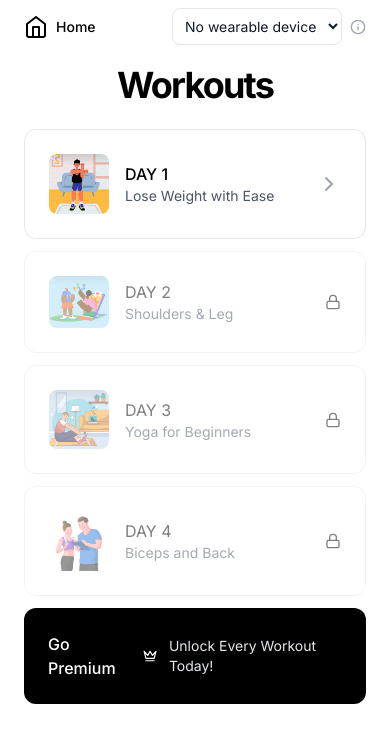
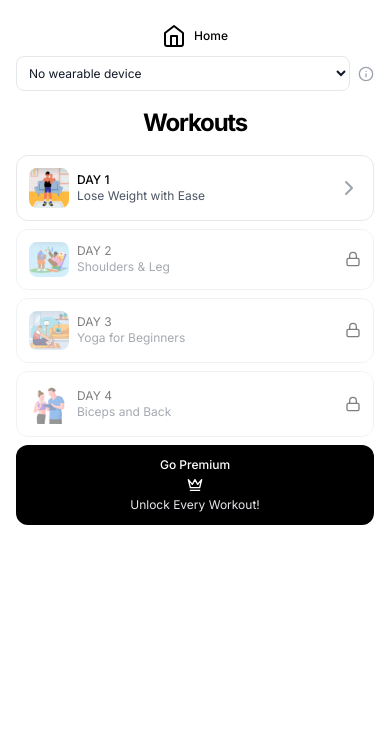
Before and after one commit to romanvieito/gym-feedback-ai-9-4, a Next.js app: page / in a window 390 px wide. Shown: the top 742 px of the page. Built offline with nearby package versions, Linux system fonts and the light colour scheme.

Commit message:
mobile improve

```diff
--- a/app/page.tsx
+++ b/app/page.tsx
@@ -59,11 +59,11 @@ export default function Home() {
   return (
     <main className="min-h-screen p-2 flex flex-col items-center bg-white dark:bg-black">
       {!showApp ? (
-        <div className="w-full max-w-4xl px-4">
-          <div className="flex justify-between items-center mb-5">
+        <div className="w-full max-w-4xl px-2 sm:px-4 pt-4 sm:pt-8">
+          <div className="flex flex-col sm:flex-row justify-between items-center mb-4 sm:mb-5 gap-2 sm:gap-0">
             <Link
               href="https://24up.fit"
-              className="text-sm hover:text-gray-600 flex items-center gap-2 font-medium"
+              className="text-xs sm:text-sm hover:text-gray-600 flex items-center gap-2 font-medium"
             >
               <svg
                 xmlns="http://www.w3.org/2000/svg"
@@ -81,12 +81,12 @@ export default function Home() {
               </svg>
               Home
             </Link>
-            <div className="flex items-center gap-2">
+            <div className="flex items-center gap-2 w-full sm:w-auto">
               <select
                 id="wearable-select"
                 value={selectedWearable}
                 onChange={(e) => handleWearableChange(e.target.value)}
-                className="text-sm p-2 rounded-lg border border-gray-200 dark:border-gray-800 bg-white dark:bg-black text-gray-900 dark:text-gray-100 focus:ring-2 focus:ring-black dark:focus:ring-white focus:border-transparent"
+                className="w-full sm:w-auto text-xs sm:text-sm p-2 rounded-lg border border-gray-200 dark:border-gray-800 bg-white dark:bg-black text-gray-900 dark:text-gray-100 focus:ring-2 focus:ring-black dark:focus:ring-white focus:border-transparent"
               >
                 {wearables.map((wearable) => (
                   <option key={wearable.id} value={wearable.id}>
@@ -111,11 +111,11 @@ export default function Home() {
                   <path d="M12 16v-4"></path>
                   <path d="M12 8h.01"></path>
                 </svg>
-                <div className="absolute right-0 top-6 w-64 p-3 bg-white dark:bg-gray-800 rounded-lg shadow-lg border border-gray-200 dark:border-gray-700 hidden group-hover:block z-10">
-                  <p className="text-sm text-gray-600 dark:text-gray-300">
+                <div className="absolute right-0 top-6 w-56 sm:w-64 p-2 sm:p-3 bg-white dark:bg-gray-800 rounded-lg shadow-lg border border-gray-200 dark:border-gray-700 hidden group-hover:block z-10">
+                  <p className="text-xs sm:text-sm text-gray-600 dark:text-gray-300">
                     Connect your wearable device to:
                   </p>
-                  <ul className="mt-2 text-sm text-gray-600 dark:text-gray-300 space-y-1">
+                  <ul className="mt-1 sm:mt-2 text-xs sm:text-sm text-gray-600 dark:text-gray-300 space-y-1">
                     <li>• Get personalized workout intensity recommendations</li>
                     <li>• Monitor your recovery between sessions</li>
                     <li>• View detailed performance analytics</li>
@@ -124,22 +124,22 @@ export default function Home() {
               </div>
             </div>
           </div>
-          <h1 className="text-4xl font-bold mb-6 text-center tracking-tighter">Workouts</h1>
-          <div className="flex flex-col gap-3 w-full max-w-md mx-auto">
+          <h1 className="text-2xl sm:text-4xl font-bold mb-4 sm:mb-6 text-center tracking-tighter">Workouts</h1>
+          <div className="flex flex-col gap-2 sm:gap-3 w-full max-w-md mx-auto">
             <button
               onClick={handleWorkoutClick}
-              className="text-center p-6 rounded-xl hover:bg-gray-50 dark:hover:bg-gray-900 flex items-center group border border-gray-200 dark:border-gray-800 transition-all duration-200"
+              className="text-center p-3 sm:p-6 rounded-xl hover:bg-gray-50 dark:hover:bg-gray-900 flex items-center group border border-gray-200 dark:border-gray-800 transition-all duration-200"
             >
               <Image
                 src="/images/1.png"
                 alt="Chest and Back workout"
-                width={60}
-                height={60}
-                className="rounded-lg mr-4 object-cover"
+                width={40}
+                height={40}
+                className="rounded-lg mr-2 sm:mr-4 object-cover"
               />
               <div className="flex-1 text-left">
-                <div className="font-medium">DAY 1</div>
-                <p className="text-sm text-gray-600 dark:text-gray-400">Lose Weight with Ease</p>
+                <div className="font-medium text-xs sm:text-base">DAY 1</div>
+                <p className="text-xs sm:text-sm text-gray-600 dark:text-gray-400">Lose Weight with Ease</p>
               </div>
               <svg
                 xmlns="http://www.w3.org/2000/svg"
@@ -158,18 +158,18 @@ export default function Home() {
             </button>
 
             <div
-              className="p-6 rounded-xl flex items-center border border-gray-200 dark:border-gray-800 opacity-50"
+              className="p-3 sm:p-6 rounded-xl flex items-center border border-gray-200 dark:border-gray-800 opacity-50"
             >
               <Image
                 src="/images/3.png"
                 alt="Shoulders and Leg workout"
-                width={60}
-                height={60}
-                className="rounded-lg mr-4 object-cover"
+                width={40}
+                height={40}
+                className="rounded-lg mr-2 sm:mr-4 object-cover"
               />
               <div className="flex-1 text-left">
-                <div>DAY 2</div>
-                <p className="text-sm text-gray-600 dark:text-gray-400">Shoulders & Leg</p>
+                <div className="text-xs sm:text-base">DAY 2</div>
+                <p className="text-xs sm:text-sm text-gray-600 dark:text-gray-400">Shoulders & Leg</p>
               </div>
               <svg
                 xmlns="http://www.w3.org/2000/svg"
@@ -188,18 +188,18 @@ export default function Home() {
             </div>
 
             <div
-              className="p-6 rounded-xl flex items-center border border-gray-200 dark:border-gray-800 opacity-50"
+              className="p-3 sm:p-6 rounded-xl flex items-center border border-gray-200 dark:border-gray-800 opacity-50"
             >
               <Image
                 src="/images/2.png"
                 alt="Quadriceps and Back workout"
-                width={60}
-                height={60}
-                className="rounded-lg mr-4 object-cover"
+                width={40}
+                height={40}
+                className="rounded-lg mr-2 sm:mr-4 object-cover"
               />
               <div className="flex-1 text-left">
-                <div>DAY 3</div>
-                <p className="text-sm text-gray-600 dark:text-gray-400">Yoga for Beginners</p>
+                <div className="text-xs sm:text-base">DAY 3</div>
+                <p className="text-xs sm:text-sm text-gray-600 dark:text-gray-400">Yoga for Beginners</p>
               </div>
               <svg
                 xmlns="http://www.w3.org/2000/svg"
@@ -218,18 +218,18 @@ export default function Home() {
             </div>
 
             <div
-              className="p-6 rounded-xl flex items-center border border-gray-200 dark:border-gray-800 opacity-50"
+              className="p-3 sm:p-6 rounded-xl flex items-center border border-gray-200 dark:border-gray-800 opacity-50"
             >
               <Image
                 src="/images/4.png"
                 alt="Biceps and Back workout"
-                width={60}
-                height={60}
-                className="rounded-lg mr-4 object-cover"
+                width={40}
+                height={40}
+                className="rounded-lg mr-2 sm:mr-4 object-cover"
               />
               <div className="flex-1 text-left">
-                <div>DAY 4</div>
-                <p className="text-sm text-gray-600 dark:text-gray-400">Biceps and Back</p>
+                <div className="text-xs sm:text-base">DAY 4</div>
+                <p className="text-xs sm:text-sm text-gray-600 dark:text-gray-400">Biceps and Back</p>
               </div>
               <svg
                 xmlns="http://www.w3.org/2000/svg"
@@ -250,9 +250,9 @@ export default function Home() {
             <Link
               href="https://24up.fit/pricing"
               onClick={handlePremiumClick}
-              className="p-6 rounded-xl bg-black hover:bg-gray-900 text-white flex items-center justify-center gap-3 transition-all duration-200"
+              className="p-3 sm:p-6 rounded-xl bg-black hover:bg-gray-900 text-white flex flex-col sm:flex-row items-center justify-center gap-1 sm:gap-3 transition-all duration-200"
             >
-              <span className="font-medium">Go Premium</span>
+              <span className="font-medium text-xs sm:text-base">Go Premium</span>
               <svg
                 xmlns="http://www.w3.org/2000/svg"
                 width="16"
@@ -267,7 +267,7 @@ export default function Home() {
               >
                 <path d="m2 4 3 12h14l3-12-6 7-4-7-4 7-6-7zm3 16h14"></path>
               </svg>
-              <p className="text-sm text-gray-200">Unlock Every Workout Today!</p>
+              <p className="text-xs sm:text-sm text-gray-200">Unlock Every Workout!</p>
             </Link>
           </div>
         </div>
```
